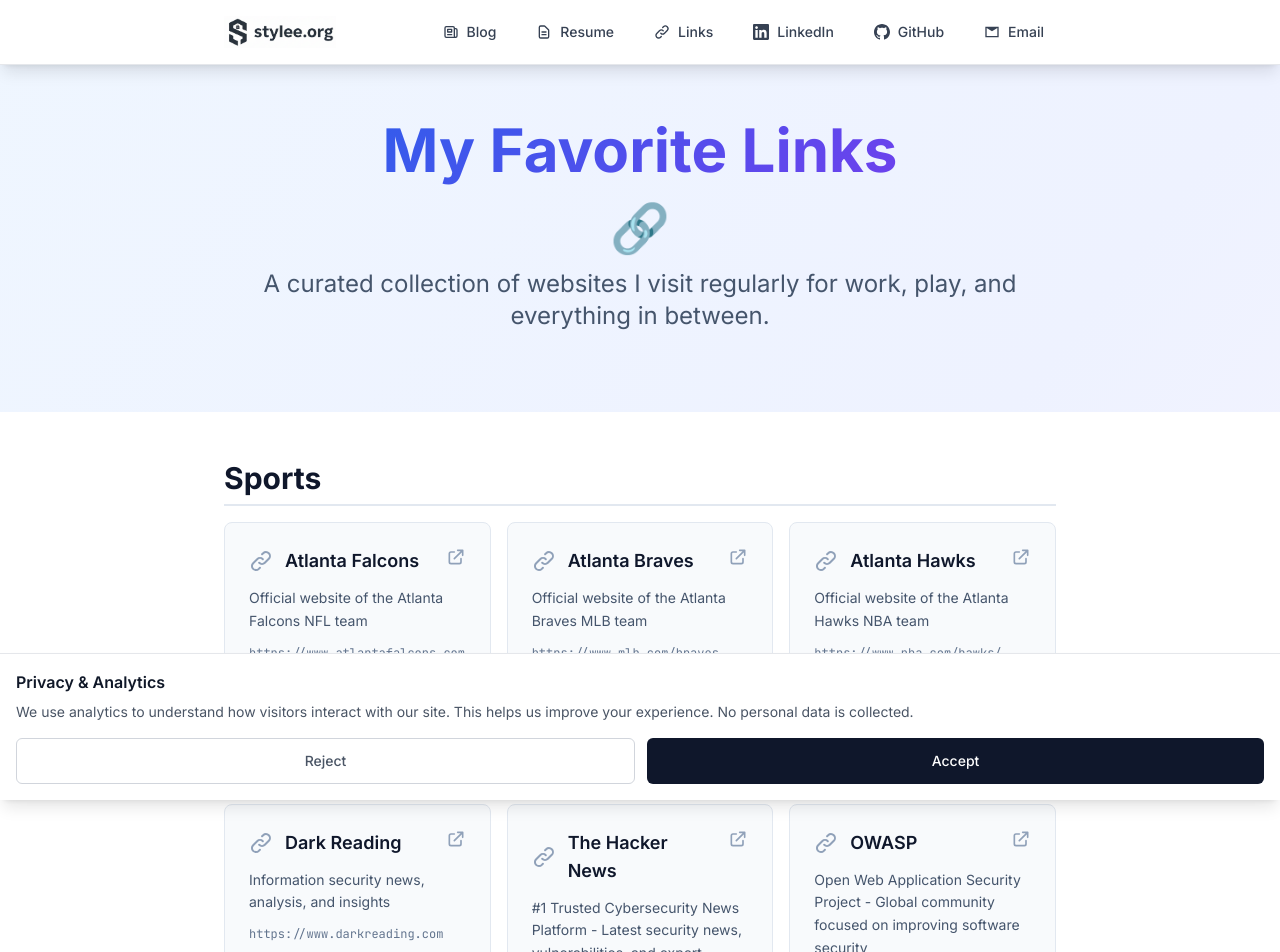
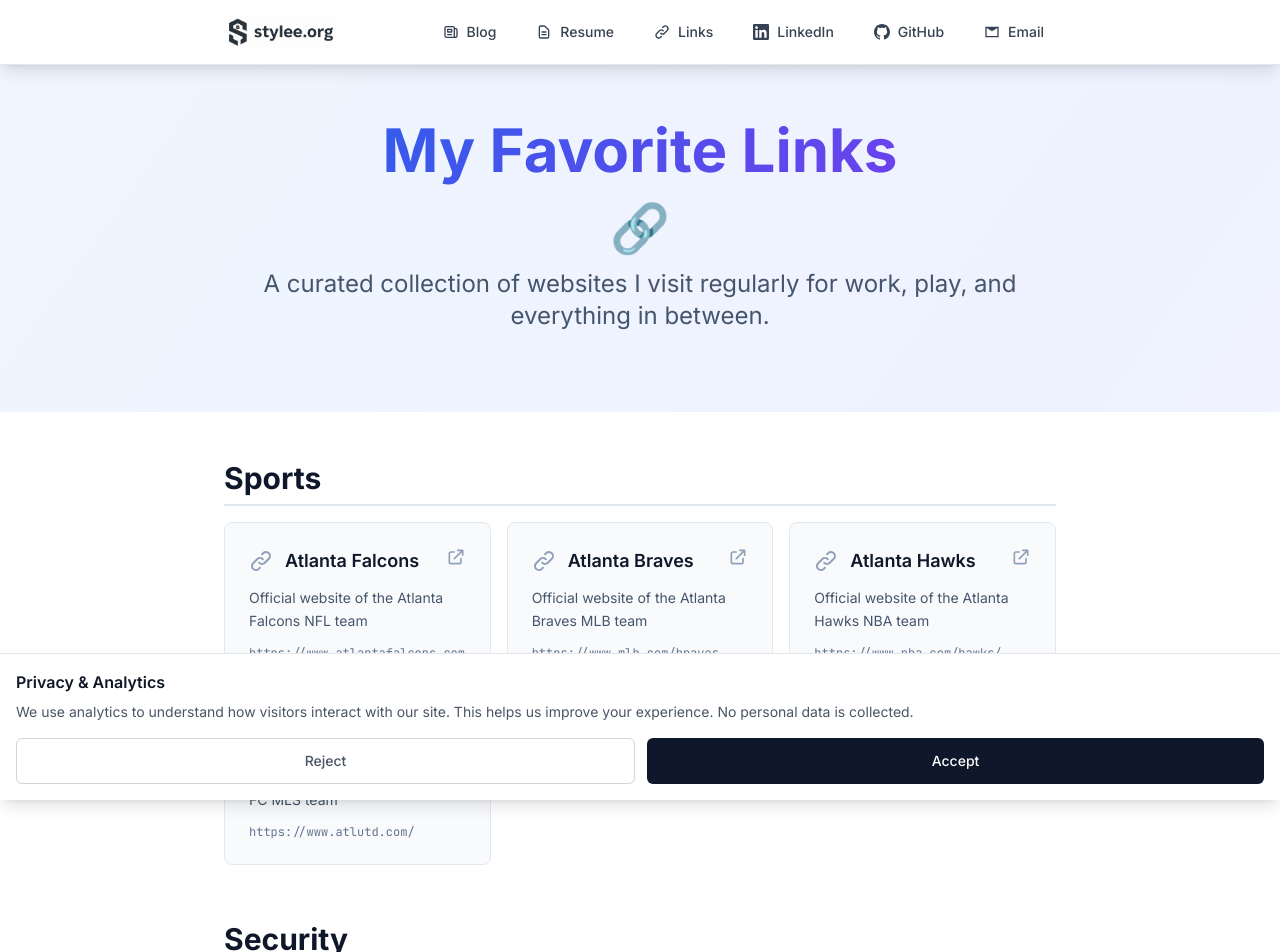
Before and after one commit to jdempsey77/www-stylee-org, a Next.js app: page /links in a window 1280 px wide. Shown: the top 952 px of the page. Built offline with nearby package versions, Linux system fonts and the light colour scheme; no server answers.

Commit message:
Clean up blog page and add Atlanta United FC
- Removed redundant taglines from Featured Posts and All Posts sections
- Added Atlanta United FC to Sports category on links page
- Streamlined blog page layout for better UX

```diff
--- a/src/app/blog/page.tsx
+++ b/src/app/blog/page.tsx
@@ -68,9 +68,6 @@
             <h2 className="text-3xl md:text-4xl font-bold text-slate-900 dark:text-white mb-2 animate-slide-in-left">
               Featured Posts
             </h2>
-            <p className="text-slate-600 dark:text-slate-300 animate-slide-in-right">
-              Security insights, leadership lessons, and life beyond the code
-            </p>
           </div>
           <div className="grid grid-cols-1 md:grid-cols-2 gap-4">
             {featuredPosts.slice(0, 2).map((post, index) => (
@@ -88,9 +85,6 @@
           <h2 className="text-3xl md:text-4xl font-bold text-slate-900 dark:text-white mb-2 animate-slide-in-left">
             {selectedTag ? `Posts tagged with "${selectedTag}"` : 'All Posts'}
           </h2>
-          <p className="text-slate-600 dark:text-slate-300 animate-slide-in-right">
-            {selectedTag ? `Explore posts about ${selectedTag.toLowerCase()}` : 'Security insights, leadership lessons, and life beyond the code'}
-          </p>
         </div>
         <div className="grid grid-cols-1 md:grid-cols-2 lg:grid-cols-3 gap-4">
           {displayedPosts.map((post, index) => (
--- a/src/app/links/page.tsx
+++ b/src/app/links/page.tsx
@@ -20,6 +20,12 @@
       name: "Atlanta Hawks",
       url: "https://www.nba.com/hawks/",
       description: "Official website of the Atlanta Hawks NBA team",
+      category: "Sports"
+    },
+    {
+      name: "Atlanta United FC",
+      url: "https://www.atlutd.com/",
+      description: "Official website of Atlanta United FC MLS team",
       category: "Sports"
     },
     {
```
